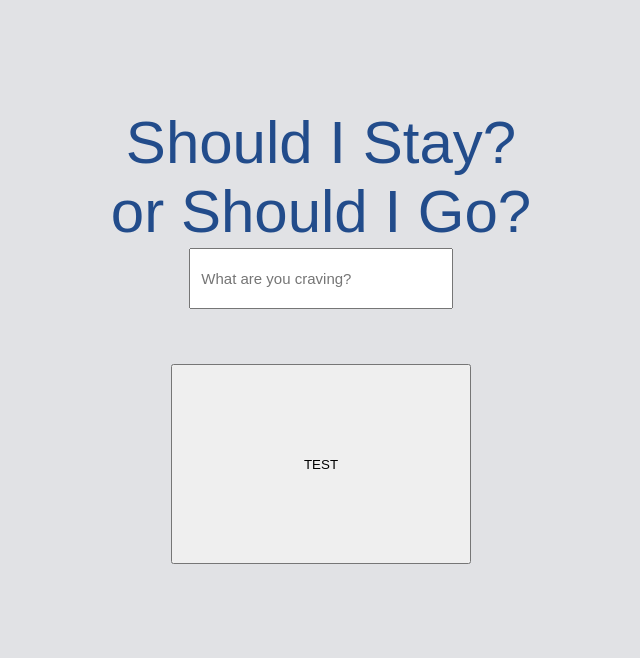
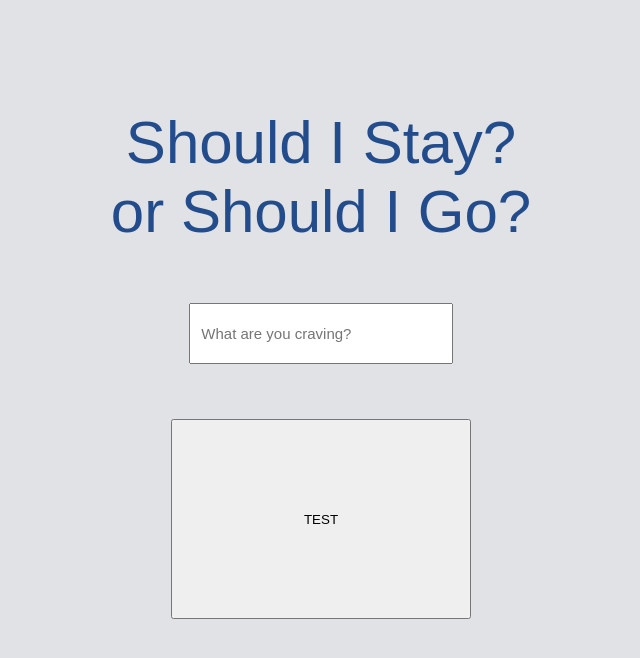
Before and after one commit to taliabahar/Should-I-Stay-or-Should-I-Go, a React (Create React App) app in the folder stayorgo/: page / in a window 1280 px wide. Shown: the top 658 px of the page, without its empty margins (7-647 px from the left). Built offline with nearby package versions, Linux system fonts and the light colour scheme; a web font is replaced by a local one.

Commit message:
Updated styling

```diff
--- a/stayorgo/src/App.css
+++ b/stayorgo/src/App.css
@@ -14,6 +14,9 @@ body {
   background: #E1E2E5;
   height: 100px;
   color: #224C8B;
+  grid-column: 1;
+  grid-row: 1 / span 1;
+  text-align: center;
 }
 
 @media (prefers-reduced-motion: no-preference) {
--- a/stayorgo/src/Comparison.css
+++ b/stayorgo/src/Comparison.css
@@ -7,6 +7,7 @@ body {
 }
 
 .Comparison {
+  /* display: flex; */
   display: grid;
   /* display: flex;
   flex-direction: row; */
--- a/stayorgo/src/InputFields.css
+++ b/stayorgo/src/InputFields.css
@@ -1,6 +1,20 @@
+body {
+  display: grid;
+  display: block;
+  grid-template-columns: 100%;
+  grid-template-rows: 50% 50%;
+  text-align: center;
+}
+
+h1 {
+  grid-column: 1;
+  grid-row: 1 / span 1;
+  text-align: center;
+}
+
 input {
-  display: flex;
-  flex-direction: column;
+  /* display: flex; */
+  /* flex-direction: column; */
   width: 40%;
   height: 55px;
   margin: 55px auto;
@@ -8,9 +22,13 @@ input {
   font-family: filson-pro, sans-serif;
   font-weight: 400;
   font-style: normal;
+  grid-column: 1;
+  grid-row: 2 / span 1;
 }
 
 button {
   width: 300px;
   height: 200px;
+  grid-column: 1;
+  grid-row: 2 / span 1;
 }
```
